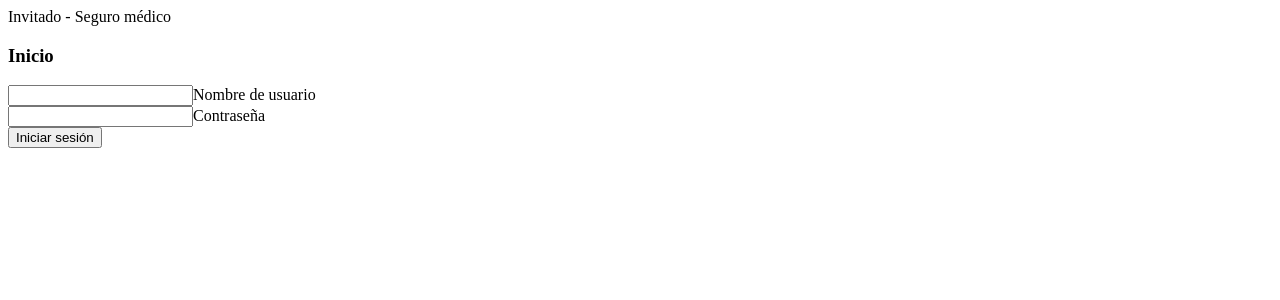
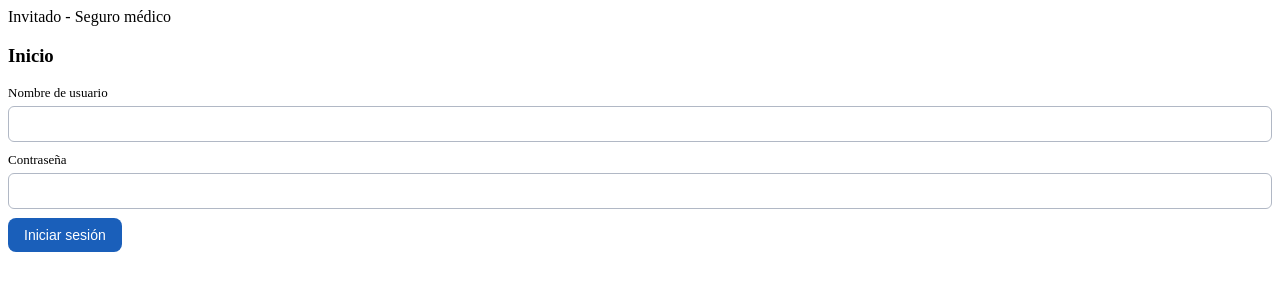
Before and after one commit to jclabrand/segmed-frontend-react, a React (Vite) app: page / in a window 1280 px wide. Shown: the top 300 px of the page. Built offline with nearby package versions, Linux system fonts and the light colour scheme; no server answers.

Commit message:
Input component

```diff
--- /dev/null
+++ b/src/components/input/input.css
@@ -0,0 +1,52 @@
+
+/*	Copyright (C) 2023, All Rights Reserved
+ *	Written by Juan Carlos Labrandero <jcharly@labrandero.com>
+ */
+
+
+.input-group {
+	display: flex;
+	flex-direction: column;
+	margin-bottom: 0.6rem;
+}
+
+.input-group label {
+	order: -1;
+	margin-bottom: 0.3rem;
+	font-size: 13px;
+}
+
+input[type=text],
+input[type=password],
+input[type=email],
+input[type=number] {
+	border: 1px solid #b1b8c5;
+	border-radius: 6px;
+	padding: 0 0.6rem;
+	outline: none;
+	font-size: 1rem;
+	height: 34px;
+	font-size: 14px;
+}
+
+
+button,
+input[type=submit] {
+	border: none;
+	border-radius: 8px;
+	background-color: rgb(26, 95, 186);
+	color: white;
+	height: 34px;
+	font-size: 14px;
+	padding: 0 1rem;
+}
+
+button:hover,
+input[type=submit]:hover {
+	background-color: rgba(26, 95, 186, 0.85);
+}
+
+button:active,
+input[type=submit]:active {
+	background-color: rgb(19, 80, 159);
+}
--- a/src/components/input/input.tsx
+++ b/src/components/input/input.tsx
@@ -2,6 +2,9 @@
 /*	Copyright (C) 2023, All Rights Reserved
  *	Written by Juan Carlos Labrandero <jcharly@labrandero.com>
  */
+
+
+import './input.css'
 
 
 type InputProps = {
@@ -12,7 +15,7 @@ type InputProps = {
 
 function Input({ name, type, label }: InputProps) {
 	return (
-		<div>
+		<div className='input-group'>
 			<input type={ type } name={ name }/>
 			{ label && <label htmlFor={ name }>{ label }</label>}
 		</div>
```
